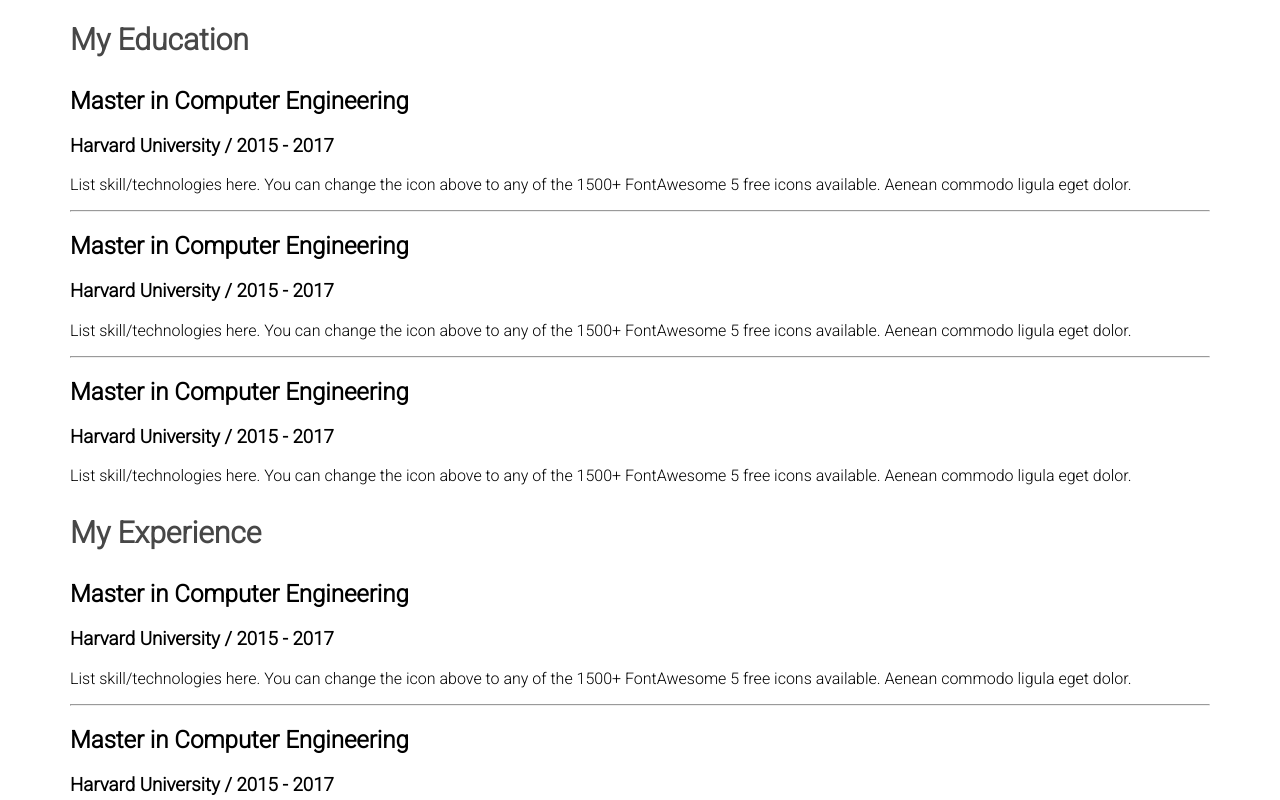
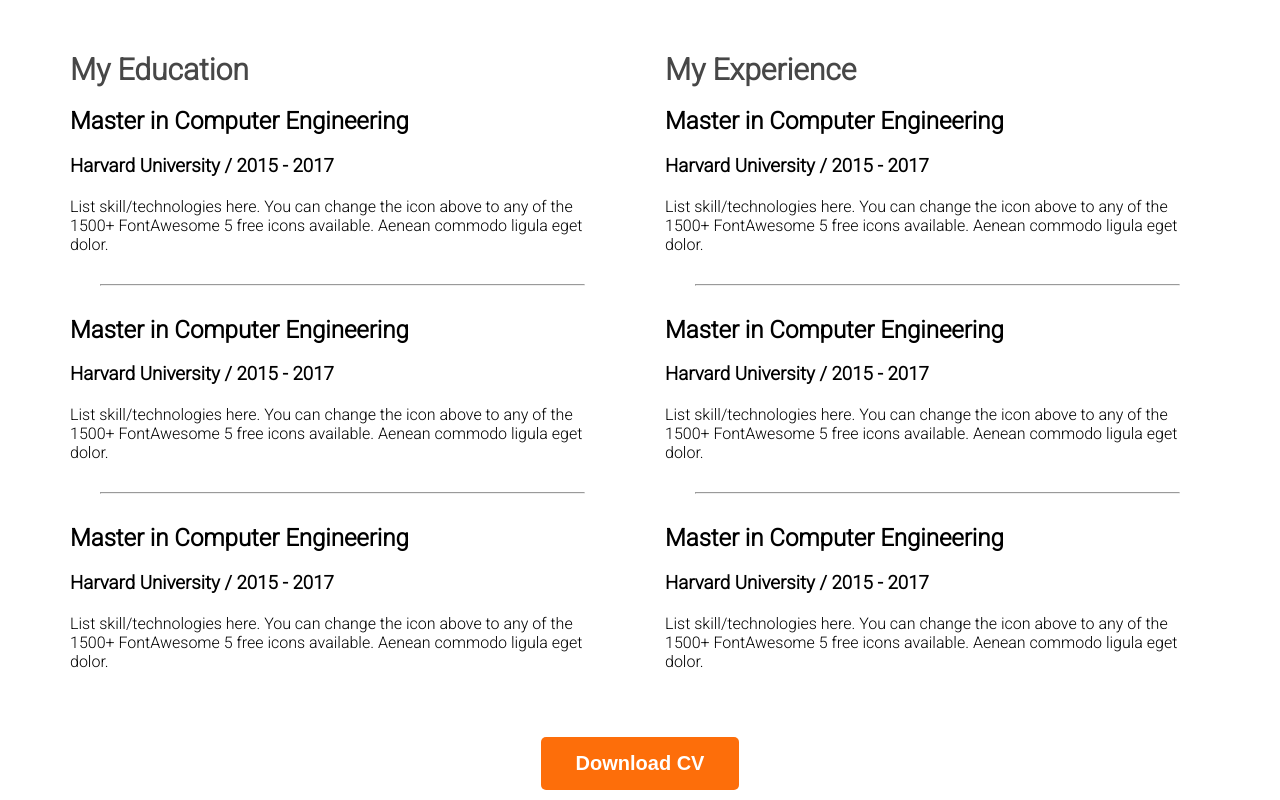
Before and after one commit to rifatjamanmjm/web-developer-portfolio, a plain HTML site: page index.html in a window 1280 px wide. Shown: the part 2140-2940 px from the top of the page. Drawn offline with Linux system fonts and the light colour scheme.

Commit message:
Button commit

```diff
--- a/index.html
+++ b/index.html
@@ -96,8 +96,6 @@
                 <!-- .resume-column*2>h3.resume-column-title -->
                 <div class="resume-column">
                     <h3 class="resume-column-title">My Education</h3>
-                </div>
-
                     <div class="resume-item">
                         <h2 class="resume-item-title">Master in Computer Engineering</h2>
                         <h3 class="resume-item-inistitute">Harvard University / 2015 - 2017</h3>
@@ -119,6 +117,9 @@
                         <p class="resume-item-description">List skill/technologies here. You can change the icon above
                             to any of the 1500+ FontAwesome 5 free icons available. Aenean commodo ligula eget dolor.</p>
                     </div>
+                </div>
+
+
 
 
 
@@ -148,6 +149,9 @@
                     </div>
                 </div>
             </div>
+            <div class="download-cv">
+                <button class="btn-primary">Download CV</button>
+            </div>
         </section>
 
     </main>
--- a/styles/portfolio.css
+++ b/styles/portfolio.css
@@ -146,9 +146,32 @@ color: #757575;
 /*resume Section styles*/
 .resume-column-title{
 color:#474747;
-
 font-size: 30px;
-
 font-weight: 700;
+margin-bottom: 10px;
 
 }
+
+.resume-containner{
+    display: flex;
+    gap:50px
+
+}
+.resume-item-description .resume-item-inistitute{
+    color: #757575;
+}
+
+.resume-containner hr{
+    margin: 30px;
+}
+
+.resume-item-inistitute{
+    margin-bottom: 20px;
+    margin-top: 0px;
+}
+.download-cv{
+    text-align:center;
+    margin-top: 50px;
+
+
+}
```
Lines whose indentation alone changed are shown as unchanged.
